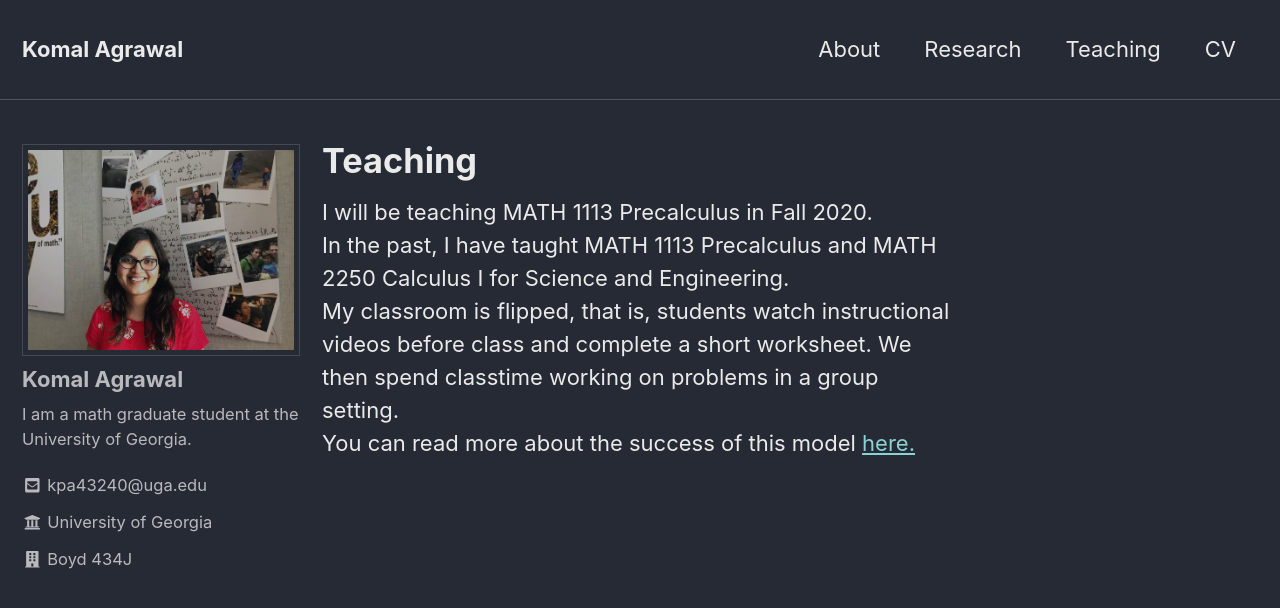
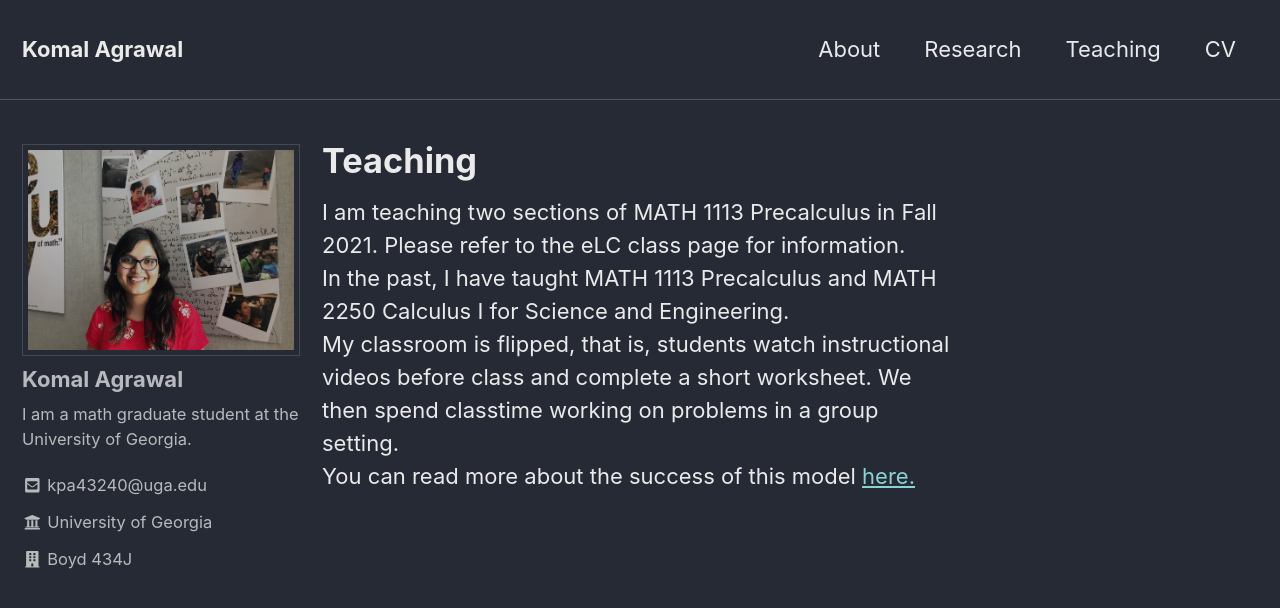
Before and after one commit to komala033/komala033.github.io, a Jekyll site: the page built from teaching.md, in a window 1280 px wide and 900 px high. Shown: the top 608 px of the window. Built offline with Jekyll 4.4.1, drawn with Linux system fonts in a browser that asks for light colours; nearby versions of some CDN libraries.

Commit message:
Update teaching.md
Fall 2021 update

```diff
--- a/teaching.md
+++ b/teaching.md
@@ -2,7 +2,7 @@
 layout: single
 title: Teaching
 ---
-I will be teaching MATH 1113 Precalculus in Fall 2020. <br/>
+I am teaching two sections of MATH 1113 Precalculus in Fall 2021. Please refer to the eLC class page for information. <br/>
 In the past, I have taught MATH 1113 Precalculus and MATH 2250 Calculus I for Science and Engineering. <br/>
 My classroom is flipped, that is, students watch instructional videos before class and complete a short worksheet. We then spend classtime working on problems in a group setting. <br/>
 You can read more about the success of this model <a href="https://news.uga.edu/class-redesign-increases-student-math-success/" target="_blank">here.</a> <br/>
```
